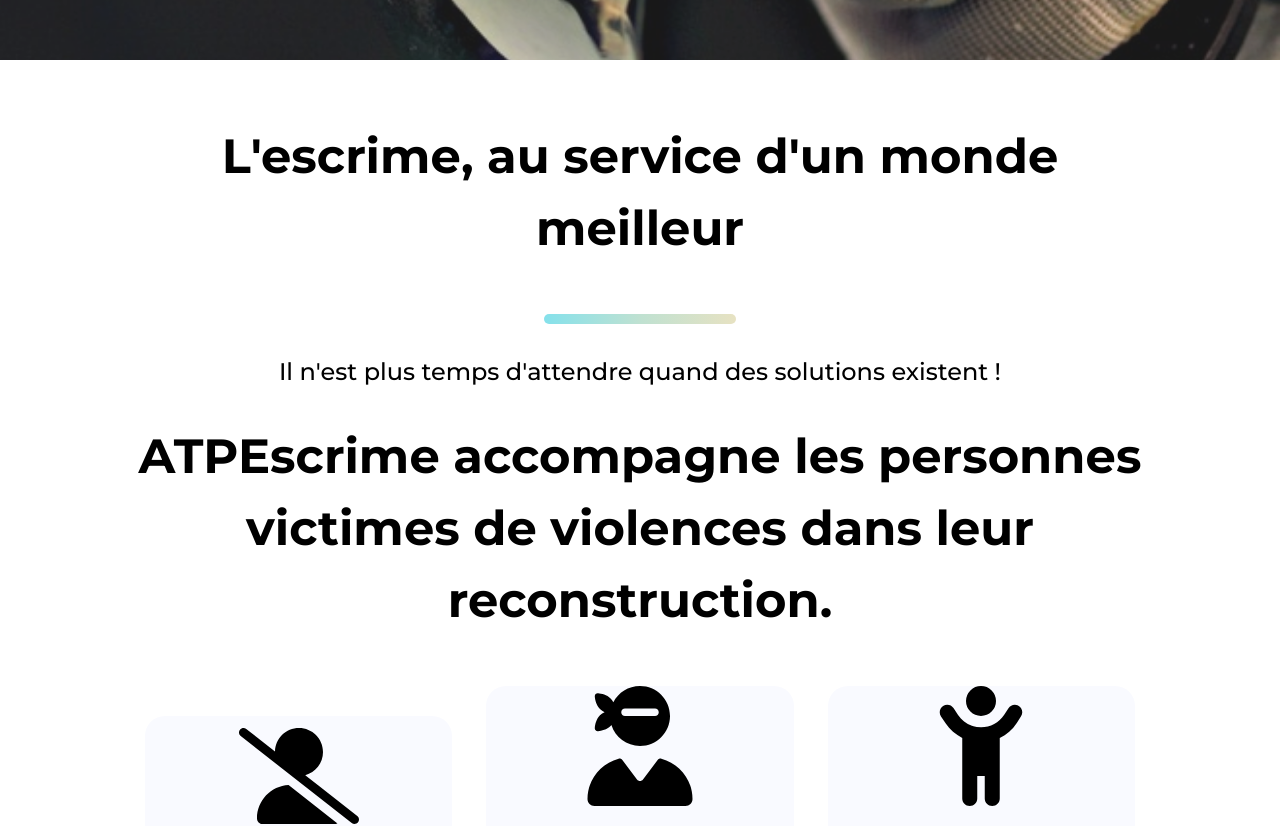
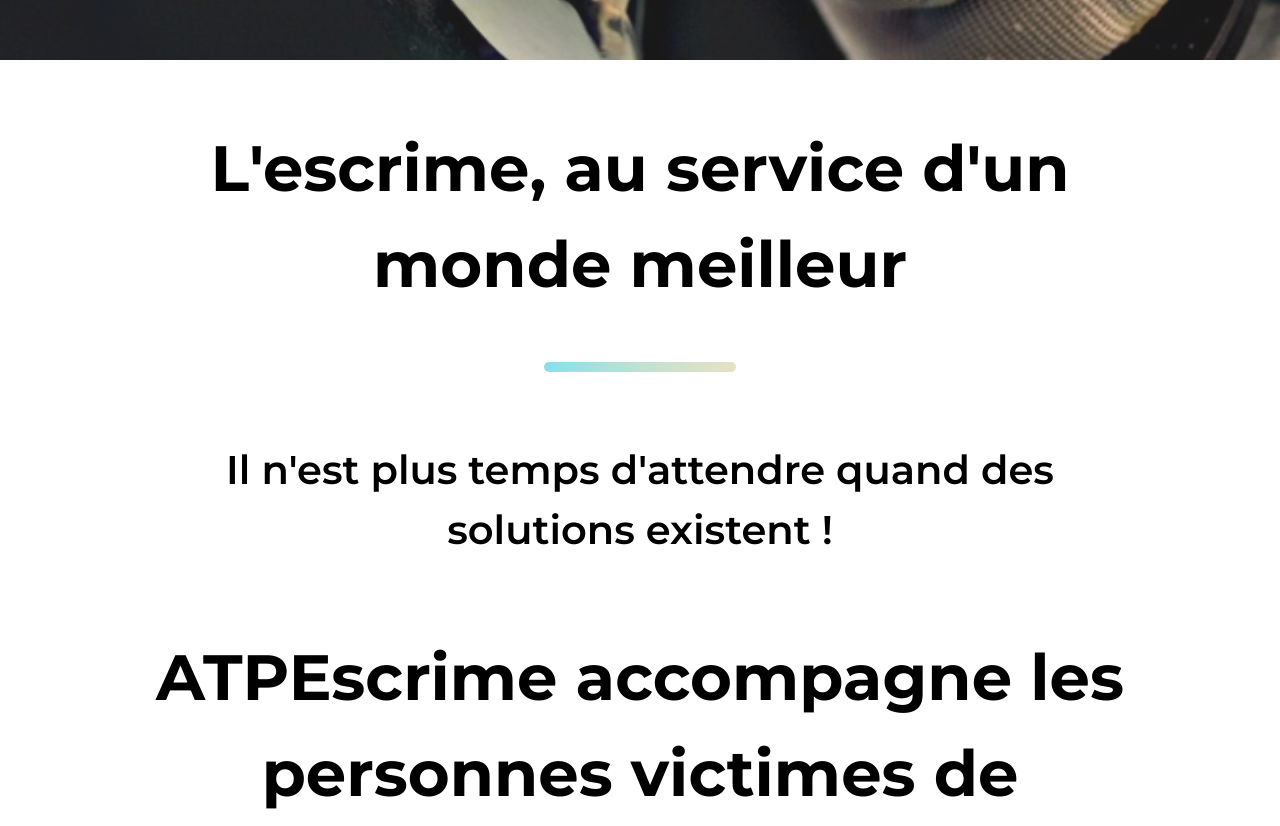
Before and after one commit to Matsuel/ATPE, a Next.js app: page / in a window 1280 px wide. Shown: the part 740-1566 px from the top of the page. Built offline with nearby package versions, Linux system fonts and the light colour scheme.

Commit message:
use subtitle component

```diff
--- /dev/null
+++ b/src/Components/Subtitle/Subtitle.module.scss
@@ -0,0 +1,9 @@
+.Subtitle {
+    width: 80%;
+    text-align: center;
+    color: #000;
+    font-family: 'Montserrat', sans-serif;
+    font-weight: 600;
+    font-size: 2.5rem;
+    margin: 3%;
+}
--- /dev/null
+++ b/src/Components/Subtitle/Subtitle.tsx
@@ -0,0 +1,17 @@
+import React from 'react';
+
+import styles from './Subtitle.module.scss';
+
+interface SubtitleProps {
+    text : string;
+}
+
+const Subtitle = ({text}: SubtitleProps) => {
+    return (
+        <h2 className={styles.Subtitle}>
+            {text}
+        </h2>
+    );
+};
+
+export default Subtitle;
--- a/src/pages/apropos.tsx
+++ b/src/pages/apropos.tsx
@@ -7,6 +7,7 @@
 import TabName from '@/Components/TabName/TabName';
 import TopPic from '@/Components/TopPic/TopPic';
 import ImgEscrime4 from '@/assets/imgEscrime4.jpg';
+import Subtitle from '@/Components/Subtitle/Subtitle';
 
 interface AProposProps {
 
@@ -26,7 +27,7 @@
 
             <TopPic image={ImgEscrime4} text="Qui sommes nous ?" />
 
-            <h2 className={styles.AProposSubTitle}>Une équipe pluridisciplinaire</h2>
+            <Subtitle text="Une équipe pluridisciplinaire" />
 
             <div className={styles.Members}>
                 {
--- a/src/pages/contact.tsx
+++ b/src/pages/contact.tsx
@@ -8,6 +8,7 @@
 import TabName from '@/Components/TabName/TabName';
 import TopPic from '@/Components/TopPic/TopPic';
 import ImgEscrime3 from '@/assets/imgEscrime3.png';
+import Subtitle from '@/Components/Subtitle/Subtitle';
 
 interface ContactProps {
 
@@ -24,7 +25,7 @@
 
 
             <div className={styles.ContactContent}>
-                <h2 className={styles.ContactSubTitle}>Contactez-nous</h2>
+                <Subtitle text="Contactez-nous" />
                 <ContactForm />
 
             </div>
--- a/src/pages/index.tsx
+++ b/src/pages/index.tsx
@@ -7,6 +7,7 @@
 import Footer from "@/Components/Footer";
 import TabName from "@/Components/TabName/TabName";
 import Infos, { InfosProps } from "@/Components/Infos/Infos";
+import Subtitle from "@/Components/Subtitle/Subtitle";
 
 const InfosViolences: InfosProps[] = [
     {
@@ -44,9 +45,8 @@
                     </h2>
 
                     <div className={styles.HomeSeparator}></div>
-                    <h3 className={styles.Home2_subtitle}>
-                        Il n'est plus temps d'attendre quand des solutions existent !
-                    </h3>
+
+                    <Subtitle text="Il n'est plus temps d'attendre quand des solutions existent !" />
 
                     <h2 className={styles.Home2_title}>
                         ATPEscrime accompagne les personnes victimes de violences dans leur reconstruction.
--- a/src/pages/professionnels.tsx
+++ b/src/pages/professionnels.tsx
@@ -12,6 +12,7 @@
 import TabName from '@/Components/TabName/TabName';
 import TopPic from '@/Components/TopPic/TopPic';
 import Personne from '@/assets/personne.jpg';
+import Subtitle from '@/Components/Subtitle/Subtitle';
 
 interface ProfessionnelsProps {
 
@@ -118,9 +119,8 @@
             <TopPic image={Personne} text="Thérapeutes, accompagnez vos patient(e)s" />
 
             <div className={styles.Professionnels1}>
-                <h2 className={styles.Professionnels1_Title}>
-                    Pour une prise-en-charge optimale des personnes victimes de violences
-                </h2>
+
+                <Subtitle text="Pour une prise en charge optimale des personnes victimes de violences" />
 
                 <div className={styles.ProfessionnelsSeparator}></div>
 
--- a/src/pages/violences-sexuelles.tsx
+++ b/src/pages/violences-sexuelles.tsx
@@ -7,6 +7,7 @@
 import TabName from '@/Components/TabName/TabName';
 import Infos, { InfosProps } from '@/Components/Infos/Infos';
 import { faArrowsUpDownLeftRight, faFaceSmile, faHandsHolding, faSquareCheck, faTableCells, faUserPlus } from '@fortawesome/free-solid-svg-icons';
+import Subtitle from '@/Components/Subtitle/Subtitle';
 
 interface ViolencesProps {
 
@@ -68,6 +69,8 @@
 
             <TopPic image={ImgEscrime7} text="Violences sexuelles" />
 
+            <Subtitle text="UNE METHODOLOGIE" />
+
             <div className={styles.ViolencesMethodologies}>
 
                 {
--- a/src/styles/Home.module.scss
+++ b/src/styles/Home.module.scss
@@ -58,17 +58,10 @@
             color: #000;
             font-family: 'Montserrat', sans-serif;
             font-weight: 700;
-            font-size: 3rem;
+            font-size: 4rem;
             text-align: center;
             margin-bottom: 20px;
 
-        }
-
-        .Home2_subtitle {
-            color: #000;
-            font-family: 'Montserrat', sans-serif;
-            font-weight: 500;
-            font-size: 1.5rem;
         }
 
         .Home2_Icons {
--- a/src/styles/Violences.module.scss
+++ b/src/styles/Violences.module.scss
@@ -15,5 +15,6 @@
         align-items: stretch;
         flex-wrap: wrap;
         gap: 40px 0;
+        margin-bottom: 5%;
     }
 }
```
Also changed, not shown: src/styles/APropos.module.scss (+0 -8 lines), src/styles/Contact.module.scss (+0 -10 lines), src/styles/Professionnels.module.scss (+0 -9 lines).
